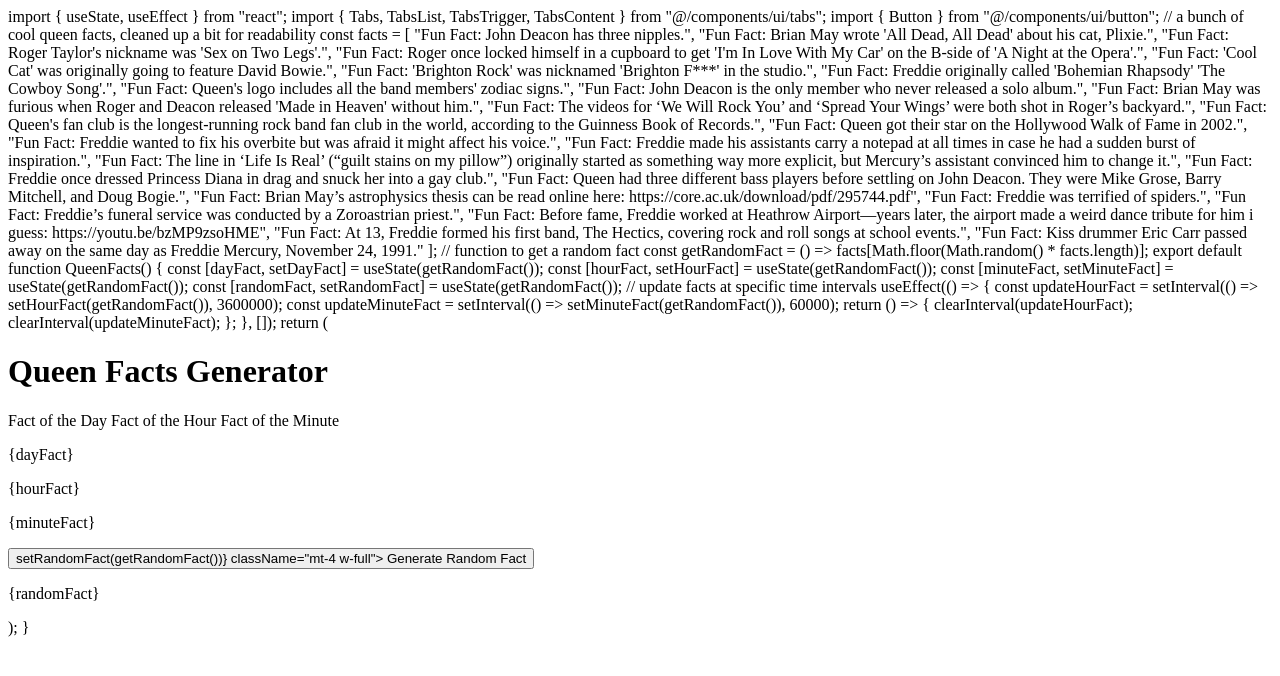
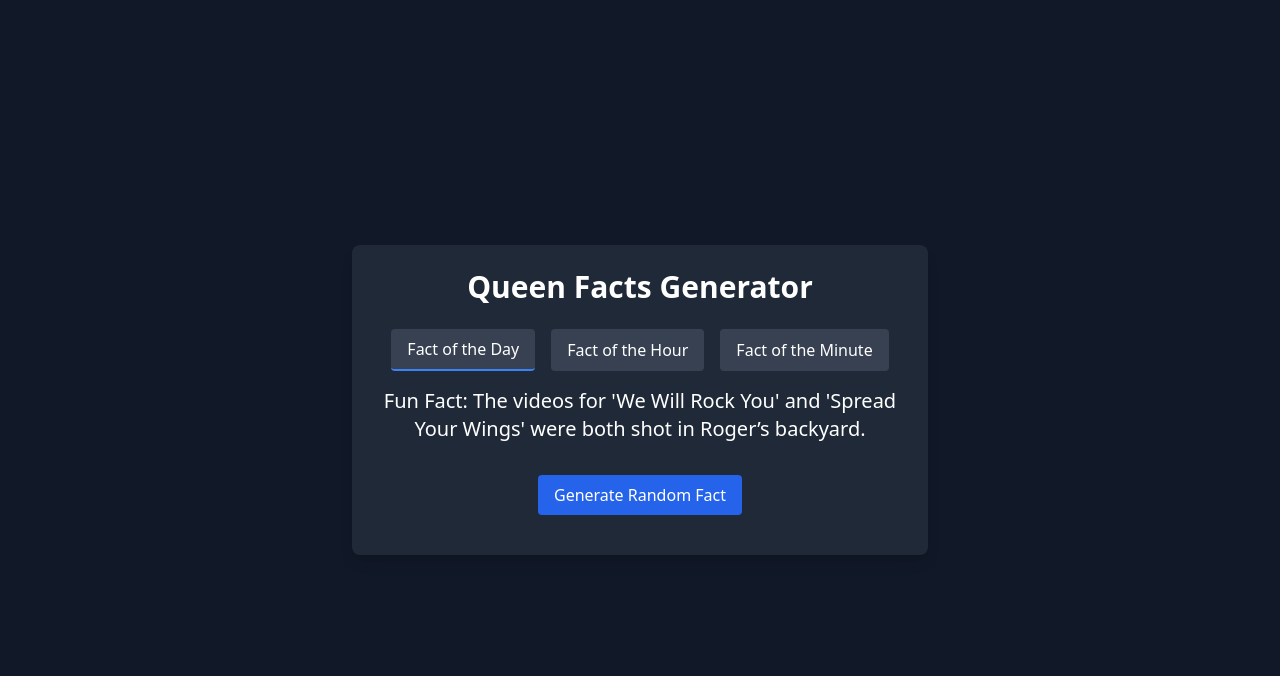
Before and after one commit to lunarslay/queenfacts, a plain HTML site: page index.html in a window 1280 px wide. Drawn offline with nearby package versions, Linux system fonts and the light colour scheme.

Commit message:
Update index.html

```diff
--- a/index.html
+++ b/index.html
@@ -1,8 +1,41 @@
-import { useState, useEffect } from "react";
-import { Tabs, TabsList, TabsTrigger, TabsContent } from "@/components/ui/tabs";
-import { Button } from "@/components/ui/button";
+<!DOCTYPE html>
+<html lang="en">
+<head>
+  <meta charset="UTF-8" />
+  <meta name="viewport" content="width=device-width, initial-scale=1" />
+  <title>Queen Facts Generator</title>
+  <!-- I'm using Tailwind CSS from a CDN to give the page a modern, clean look -->
+  <script src="https://cdn.tailwindcss.com"></script>
+  <style>
+    /* This is just to show which tab is active */
+    .active-tab {
+      border-bottom: 2px solid #3b82f6; /* blue, because why not */
+    }
+  </style>
+</head>
+<body class="bg-gray-900 text-white flex items-center justify-center min-h-screen">
+  <div class="max-w-xl w-full p-6 bg-gray-800 rounded-lg shadow-lg">
+    <h1 class="text-3xl font-bold text-center mb-6">Queen Facts Generator</h1>
+    <!-- Here are my tabs for switching between fact types -->
+    <div class="flex justify-center mb-4" id="tabs">
+      <button class="tab-button px-4 py-2 mx-2 bg-gray-700 rounded hover:bg-gray-600" data-tab="day">Fact of the Day</button>
+      <button class="tab-button px-4 py-2 mx-2 bg-gray-700 rounded hover:bg-gray-600" data-tab="hour">Fact of the Hour</button>
+      <button class="tab-button px-4 py-2 mx-2 bg-gray-700 rounded hover:bg-gray-600" data-tab="minute">Fact of the Minute</button>
+    </div>
+    <!-- This area will display the fact based on your chosen tab -->
+    <div id="content" class="text-center text-xl mb-4">
+      <!-- A random fact will be shown here when you click a tab -->
+    </div>
+    <!-- Button to generate a totally random fact -->
+    <div class="text-center">
+      <button id="randomBtn" class="mt-4 px-4 py-2 bg-blue-600 rounded hover:bg-blue-500">Generate Random Fact</button>
+    </div>
+    <!-- The random fact appears here when you click the button -->
+    <div id="randomContent" class="mt-4 text-center text-xl"></div>
+  </div>
 
-// a bunch of cool queen facts, cleaned up a bit for readability
+  <script>
+    // Here’s the list of Queen facts I put together (yes, even the links are in there!)
     const facts = [
       "Fun Fact: John Deacon has three nipples.",
       "Fun Fact: Brian May wrote 'All Dead, All Dead' about his cat, Plixie.",
@@ -14,64 +47,67 @@
       "Fun Fact: Queen's logo includes all the band members' zodiac signs.",
       "Fun Fact: John Deacon is the only member who never released a solo album.",
       "Fun Fact: Brian May was furious when Roger and Deacon released 'Made in Heaven' without him.",
-  "Fun Fact: The videos for ‘We Will Rock You’ and ‘Spread Your Wings’ were both shot in Roger’s backyard.",
+      "Fun Fact: The videos for 'We Will Rock You' and 'Spread Your Wings' were both shot in Roger’s backyard.",
       "Fun Fact: Queen's fan club is the longest-running rock band fan club in the world, according to the Guinness Book of Records.",
       "Fun Fact: Queen got their star on the Hollywood Walk of Fame in 2002.",
       "Fun Fact: Freddie wanted to fix his overbite but was afraid it might affect his voice.",
       "Fun Fact: Freddie made his assistants carry a notepad at all times in case he had a sudden burst of inspiration.",
-  "Fun Fact: The line in ‘Life Is Real’ (“guilt stains on my pillow”) originally started as something way more explicit, but Mercury’s assistant convinced him to change it.",
+      "Fun Fact: The line in 'Life Is Real' originally started as something way more explicit, but Mercury’s assistant convinced him to change it.",
       "Fun Fact: Freddie once dressed Princess Diana in drag and snuck her into a gay club.",
       "Fun Fact: Queen had three different bass players before settling on John Deacon. They were Mike Grose, Barry Mitchell, and Doug Bogie.",
       "Fun Fact: Brian May’s astrophysics thesis can be read online here: https://core.ac.uk/download/pdf/295744.pdf",
       "Fun Fact: Freddie was terrified of spiders.",
       "Fun Fact: Freddie’s funeral service was conducted by a Zoroastrian priest.",
-  "Fun Fact: Before fame, Freddie worked at Heathrow Airport—years later, the airport made a weird dance tribute for him i guess: https://youtu.be/bzMP9zsoHME",
+      "Fun Fact: Before fame, Freddie worked at Heathrow Airport—years later, the airport made a dance tribute for him: https://youtu.be/bzMP9zsoHME",
       "Fun Fact: At 13, Freddie formed his first band, The Hectics, covering rock and roll songs at school events.",
       "Fun Fact: Kiss drummer Eric Carr passed away on the same day as Freddie Mercury, November 24, 1991."
     ];
 
-// function to get a random fact
-const getRandomFact = () => facts[Math.floor(Math.random() * facts.length)];
+    // Simple function to grab a random fact from the list
+    function getRandomFact() {
+      return facts[Math.floor(Math.random() * facts.length)];
+    }
 
-export default function QueenFacts() {
-  const [dayFact, setDayFact] = useState(getRandomFact());
-  const [hourFact, setHourFact] = useState(getRandomFact());
-  const [minuteFact, setMinuteFact] = useState(getRandomFact());
-  const [randomFact, setRandomFact] = useState(getRandomFact());
+    // Get references to the DOM elements we need to work with
+    const contentEl = document.getElementById("content");
+    const randomContentEl = document.getElementById("randomContent");
+    let currentTab = "day"; // default tab is "day"
 
-  // update facts at specific time intervals
-  useEffect(() => {
-    const updateHourFact = setInterval(() => setHourFact(getRandomFact()), 3600000);
-    const updateMinuteFact = setInterval(() => setMinuteFact(getRandomFact()), 60000);
-    return () => {
-      clearInterval(updateHourFact);
-      clearInterval(updateMinuteFact);
-    };
-  }, []);
+    // This function updates the fact area based on the tab you've selected.
+    // Right now it just shows a random fact; you can change this later if needed.
+    function updateTabContent(tab) {
+      currentTab = tab;
+      contentEl.textContent = getRandomFact();
+    }
 
-  return (
-    <div className="max-w-2xl mx-auto p-6 bg-gray-900 text-white rounded-2xl shadow-lg text-center">
-      <h1 className="text-3xl font-bold mb-4">Queen Facts Generator</h1>
-      <Tabs defaultValue="day" className="w-full">
-        <TabsList className="flex justify-center gap-2 mb-4">
-          <TabsTrigger value="day">Fact of the Day</TabsTrigger>
-          <TabsTrigger value="hour">Fact of the Hour</TabsTrigger>
-          <TabsTrigger value="minute">Fact of the Minute</TabsTrigger>
-        </TabsList>
-        <TabsContent value="day">
-          <p className="text-lg">{dayFact}</p>
-        </TabsContent>
-        <TabsContent value="hour">
-          <p className="text-lg">{hourFact}</p>
-        </TabsContent>
-        <TabsContent value="minute">
-          <p className="text-lg">{minuteFact}</p>
-        </TabsContent>
-      </Tabs>
-      <Button onClick={() => setRandomFact(getRandomFact())} className="mt-4 w-full">
-        Generate Random Fact
-      </Button>
-      <p className="mt-2 text-lg">{randomFact}</p>
-    </div>
-  );
-}
+    // Set up event listeners on each tab button
+    document.querySelectorAll(".tab-button").forEach((button) => {
+      button.addEventListener("click", (e) => {
+        const tab = e.target.getAttribute("data-tab");
+        updateTabContent(tab);
+        // Clear the active style from all buttons and then add it to the one you just clicked
+        document.querySelectorAll(".tab-button").forEach((btn) => btn.classList.remove("active-tab"));
+        e.target.classList.add("active-tab");
+      });
+    });
+
+    // Initialize the page with the default tab's content
+    updateTabContent(currentTab);
+    document.querySelector(`[data-tab="${currentTab}"]`).classList.add("active-tab");
+
+    // When you click the random fact button, show a new fact below the button
+    document.getElementById("randomBtn").addEventListener("click", () => {
+      randomContentEl.textContent = getRandomFact();
+    });
+
+    // Optional: If you happen to be on the Hour or Minute tab, update the fact automatically.
+    setInterval(() => {
+      if (currentTab === "hour") updateTabContent("hour");
+    }, 3600000); // update every hour
+
+    setInterval(() => {
+      if (currentTab === "minute") updateTabContent("minute");
+    }, 60000); // update every minute
+  </script>
+</body>
+</html>
```
Lines whose indentation alone changed are shown as unchanged.
